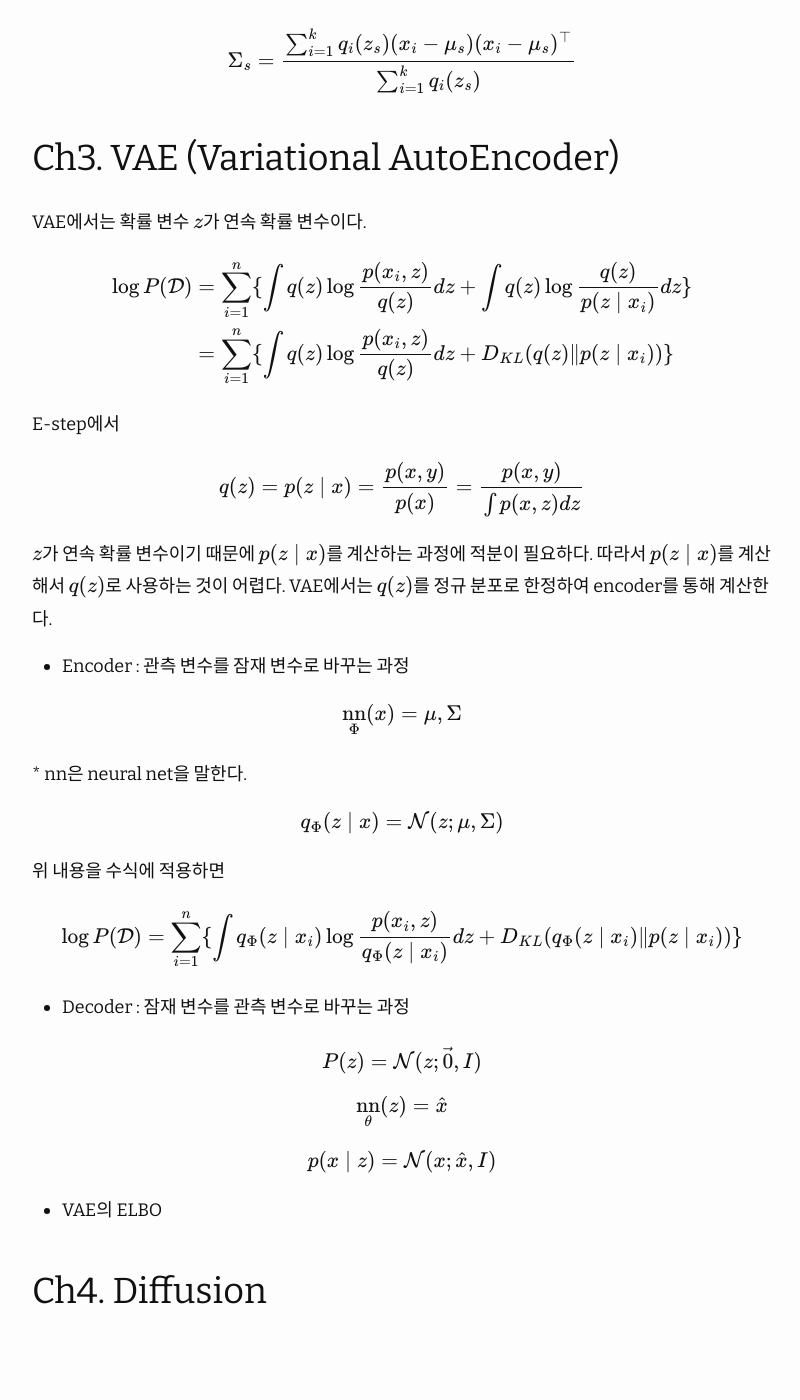
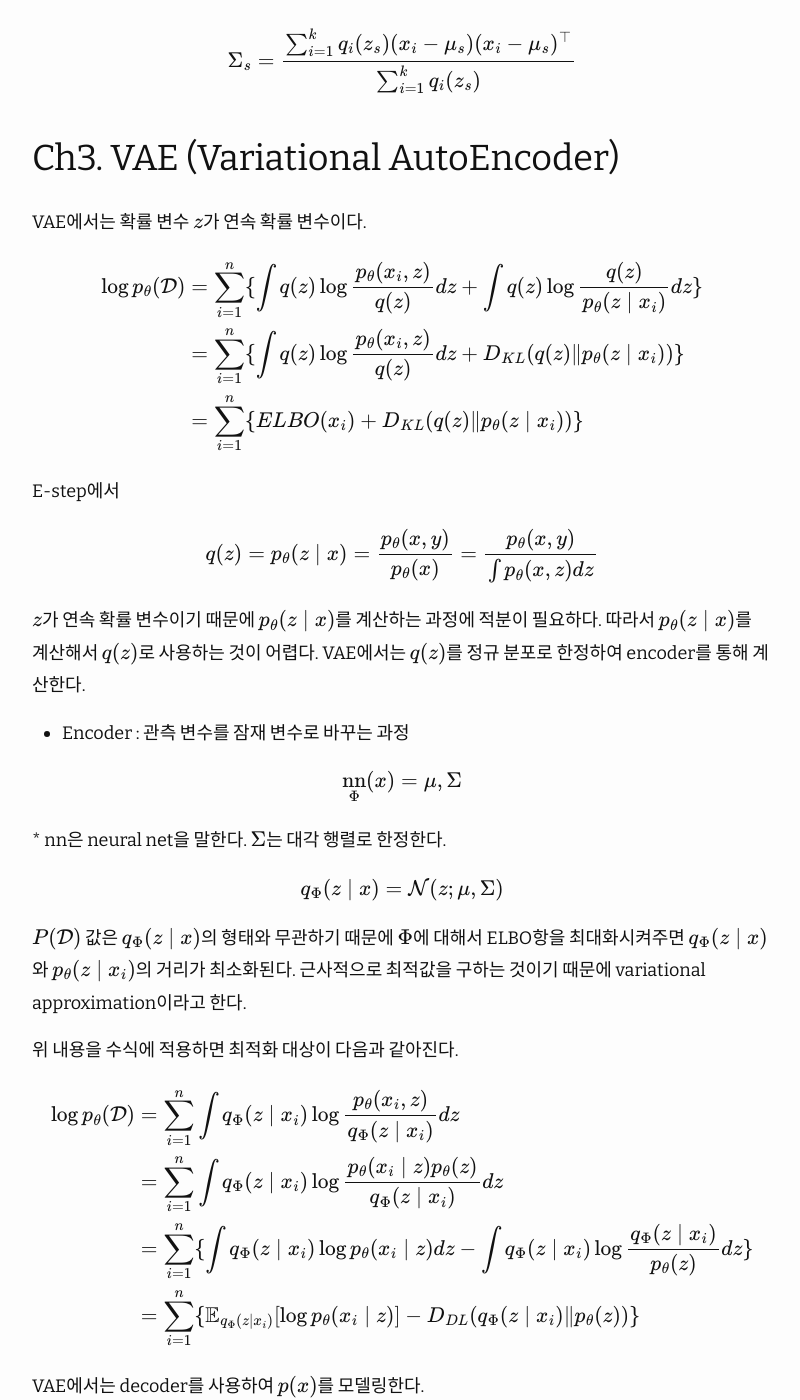
Before and after one commit to seokzoo/seokzoo.github.io, a Jekyll site: the page built from _posts/2025-03-04- 밑바닥부터-시작하는-딥러닝-5.md, in a window 1280 px wide and 1400 px high, scrolled down 6579 px. Shown: the whole window, without its empty margins (238-1038 px from the left). Built offline with Jekyll 4.4.1, drawn with Linux system fonts in a browser that asks for light colours; nearby versions of some CDN libraries; some of the changed text lies outside the part shown.

Commit message:
update post

```diff
--- a/_posts/2025-03-04- 밑바닥부터-시작하는-딥러닝-5.md
+++ b/_posts/2025-03-04- 밑바닥부터-시작하는-딥러닝-5.md
@@ -147,36 +147,76 @@ $$ \begin{align}\mu_s=\frac{\sum_{i=1}^{k}{q_i(z_s)x_i}}{\sum_{i=1}^{k}q_i(z_s)}
 
 VAE에서는 확률 변수 $z$가 연속 확률 변수이다.
 
-$$\begin{flalign} \log P(\mathcal{D})&=\sum_{i=1}^n\lbrace\int q(z)\log \frac{p(x_i,z)}{q(z)}dz+\int q(z)\log \frac{q(z)}{p(z\mid x_i)}dz\rbrace \\&= \sum_{i=1}^n\lbrace\int q(z)\log \frac{p(x_i,z)}{q(z)}dz+D_{KL}(q(z)\Vert p(z\mid x_i))\rbrace \end{flalign}$$
+$$\begin{flalign} \log p_\theta(\mathcal{D})&=\sum_{i=1}^n\lbrace\int q(z)\log \frac{p_\theta(x_i,z)}{q(z)}dz+\int q(z)\log \frac{q(z)}{p_\theta(z\mid x_i)}dz\rbrace \\&= \sum_{i=1}^n\lbrace\int q(z)\log \frac{p_\theta(x_i,z)}{q(z)}dz+D_{KL}(q(z)\Vert p_\theta(z\mid x_i))\rbrace \\&= \sum_{i=1}^n\lbrace ELBO(x_i)+D_{KL}(q(z)\Vert p_\theta(z\mid x_i))\rbrace \end{flalign}$$
 
 E-step에서
 
-$$q(z)=p(z\mid x)=\frac{p(x,y)}{p(x)}=\frac{p(x,y)}{\int p(x, z)dz} $$
+$$q(z)=p_\theta(z\mid x)=\frac{p_\theta(x,y)}{p_\theta(x)}=\frac{p_\theta(x,y)}{\int p_\theta(x, z)dz} $$
 
-$z$가 연속 확률 변수이기 때문에 $p(z\mid x)$를 계산하는 과정에 적분이 필요하다. 따라서 $p(z\mid x)$를 계산해서 $q(z)$로 사용하는 것이 어렵다. VAE에서는 $q(z)$를 정규 분포로 한정하여 encoder를 통해 계산한다.
+$z$가 연속 확률 변수이기 때문에 $p_\theta(z\mid x)$를 계산하는 과정에 적분이 필요하다. 따라서 $p_\theta(z\mid x)$를 계산해서 $q(z)$로 사용하는 것이 어렵다. VAE에서는 $q(z)$를 정규 분포로 한정하여 encoder를 통해 계산한다.
 
 - Encoder : 관측 변수를 잠재 변수로 바꾸는 과정
 
 $$ \operatorname*{nn}_{\Phi}(x)=\mu,\Sigma$$
 
-\* nn은 neural net을 말한다.
+\* nn은 neural net을 말한다. $\Sigma$는 대각 행렬로 한정한다.
 
 $$ q_{\Phi}(z\mid x)=\mathcal{N}(z;\mu,\Sigma)$$
 
-위 내용을 수식에 적용하면
+$P(\mathcal{D})$ 값은 $q_\Phi(z\mid x)$의 형태와 무관하기 때문에 $\Phi$에 대해서 ELBO항을 최대화시켜주면 $q_\Phi(z\mid x)$와 $p_\theta(z\mid x_i)$의 거리가 최소화된다. 근사적으로 최적값을 구하는 것이기 때문에 variational approximation이라고 한다.
 
-$$\log P(\mathcal{D})=\sum_{i=1}^n\lbrace\int q_{\Phi}(z\mid x_i)\log \frac{p(x_i,z)}{q_{\Phi}(z\mid x_i)}dz+D_{KL}(q_{\Phi}(z\mid x_i)\Vert p(z\mid x_i))\rbrace $$
+위 내용을 수식에 적용하면 최적화 대상이 다음과 같아진다.
+
+$$\begin{flalign}\log p_\theta(\mathcal{D})&=\sum_{i=1}^n\int q_{\Phi}(z\mid x_i)\log \frac{p_\theta(x_i,z)}{q_{\Phi}(z\mid x_i)}dz\\&= \sum_{i=1}^n\int q_{\Phi}(z\mid x_i)\log \frac{p_\theta(x_i\mid z)p_\theta(z)}{q_{\Phi}(z\mid x_i)}dz\\&=\sum_{i=1}^n\lbrace\int q_{\Phi}(z\mid x_i)\log p_\theta(x_i\mid z)dz-\int q_{\Phi}(z\mid x_i)\log \frac{q_\Phi(z\mid x_i)}{p_\theta(z)}dz\rbrace \\&=\sum_{i=1}^n\lbrace \mathbb{E}_{q_{\Phi}(z\mid x_i)}[\log p_\theta(x_i\mid z)]-D_{DL}(q_{\Phi}(z\mid x_i)\Vert p_\theta(z))\rbrace \end{flalign}$$
+
+VAE에서는 decoder를 사용하여 $p(x)$를 모델링한다.
 
 - Decoder : 잠재 변수를 관측 변수로 바꾸는 과정
 
-$$ P(z)=\mathcal{N}(z;\vec{0},I)$$
+$$ p_\theta(z)=\mathcal{N}(z;\vec{0},I)$$
 
 $$ \operatorname*{nn}_{\theta}(z)=\hat{x}$$
 
-$$ p(x\mid z)=\mathcal{N}(x;\hat{x},I)$$
+$$ p_\theta(x\mid z)=\mathcal{N}(x;\hat{x},I)$$
 
-- VAE의 ELBO
+기댓값을 구하는 과정에 Monte Carlo method를 이용하여 다음과 같이 식을 나타낼 수 있다.
 
+$$\begin{flalign} \operatorname*{arg\,max}_{\theta,\Phi}\log p_\theta(D)&=\operatorname*{arg\,max}_{\theta,\Phi}\sum_{i=1}^n\lbrace{\log \mathcal{N}(x;\hat{x},I)-D_{DL}(q_{\Phi}(z\mid x_i)\Vert p_\theta(z))}\rbrace\\ &=\operatorname*{arg\,max}_{\theta,\Phi}\sum_{i=1}^n\lbrace\log \frac{1}{\sqrt{2\pi}}\exp(-\frac{1}{2}\vert x_i-\hat x_i\vert^2)-D_{DL}(q_{\Phi}(z\mid x_i)\Vert p_\theta(z))\rbrace\\&=\operatorname*{arg\,min}_{\theta,\Phi}\sum_{i=1}^n\lbrace\vert x_i-\hat x_i\vert^2+D_{DL}(q_{\Phi}(z\mid x_i)\Vert p_\theta(z))\rbrace \end{flalign}$$
 
+한편으로
+
+$$p_\theta(z)=\mathcal{N}(z;\vec{0},I) $$
+
+$$ q_\Phi(z\mid x_i)=\mathcal{N}(z;\mu,\Sigma)$$
+
+두 정규 분포의 KL divergence는 다음과 같이 구할 수 있다.
+
+$$q(z)=\mathcal{N}(z;\mu_1,\Sigma_1),\ p(z)=\mathcal{N}(z;\mu_2,\Sigma_2) $$
+
+$$ D_{KL}(q\Vert p)=-\frac{1}{2}\sum_{h=1}^H(1+\log\frac{\sigma_{1,h}^2}{\sigma_{2,h}^2}-\frac{(\mu_{1,h}-\mu_{2,h})^2}{\sigma_{2,h}^2}-\frac{\sigma_{1,h}^2}{\sigma_{2,h}^2})$$
+
+\* $H$는 $z$의 차원수
+
+따라서
+
+$$\begin{flalign}\operatorname*{arg\,max}_{\theta,\Phi}\log p_\theta(D)&=\operatorname*{arg\,min}_{\theta,\Phi}\sum_{i=1}^n\lbrace\vert x_i-\hat x_i\vert^2-\sum_{h=1}^H (\log \sigma^2_{i,h}-\mu_{i,h}^2-\sigma_{i,h}^2)\rbrace\\&=Loss(x;\theta,\Phi)\end{flalign}$$
+
+신경망에서 위 함수를 loss function으로 계산하면 된다.
+
+encoder에서 $z$를 샘플링하는 과정은 미분이 어렵기 때문에 backpropagation할 때 기울기가 흘러갈 수가 없는 문제가 생긴다.
+
+이 문제를 해결하기 위해서 reparameterization trick을 사용한다.
+
+$$z\sim \mathcal{N}(z;\mu,I\sigma^2)$$
+
+$$ \epsilon\sim \mathcal{N}(\epsilon;\vec{0},I)$$
+
+$$z=\mu+\epsilon\odot\sigma $$
+
+\* $\odot$은 hadamard product
+
+다음과 같이 샘플링을 진행하면 기울기가 흘러갈 수 있게 된다.
+
+- hierarchical VAE
 
 ## Ch4. Diffusion
```
Also changed, not shown: 2 other files.
